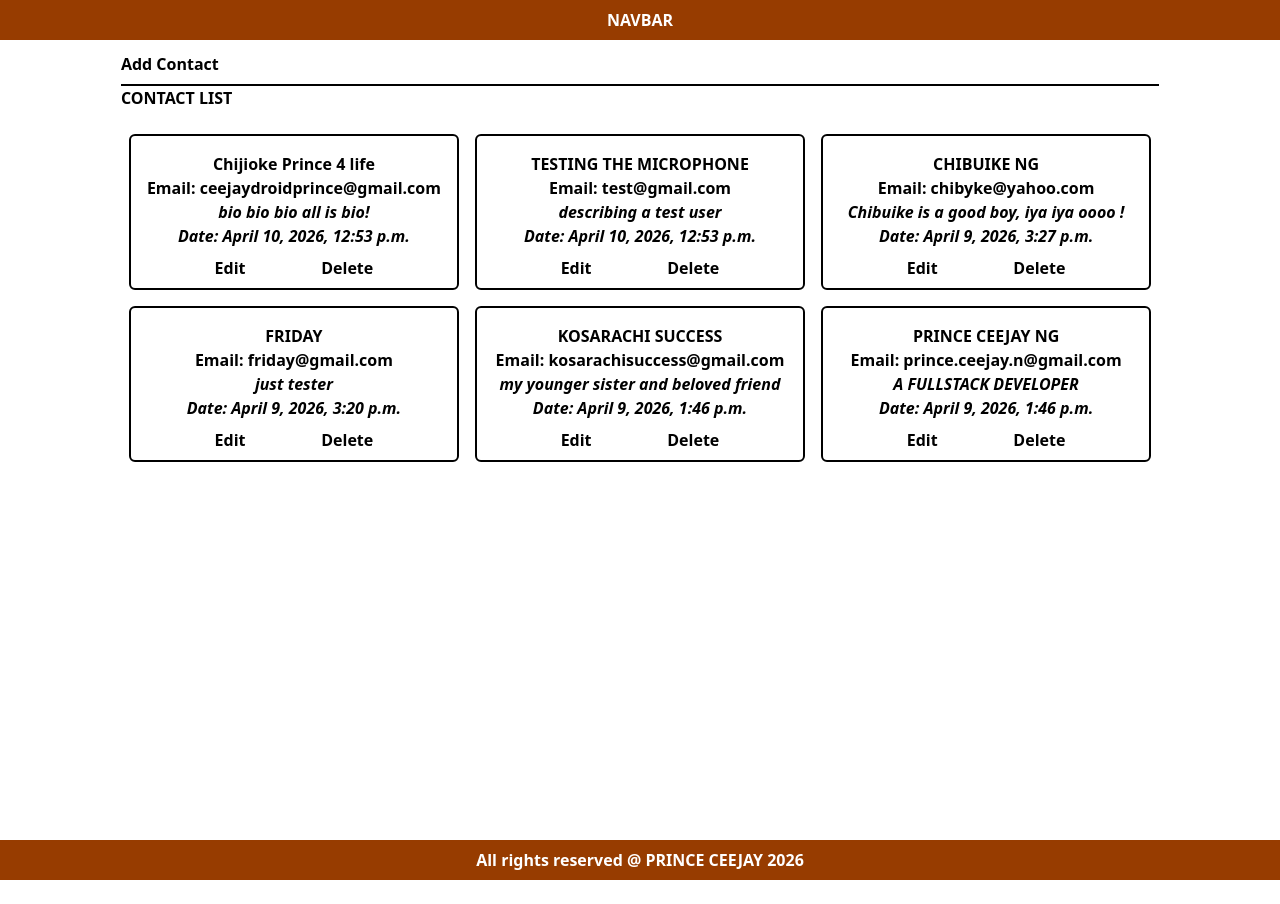
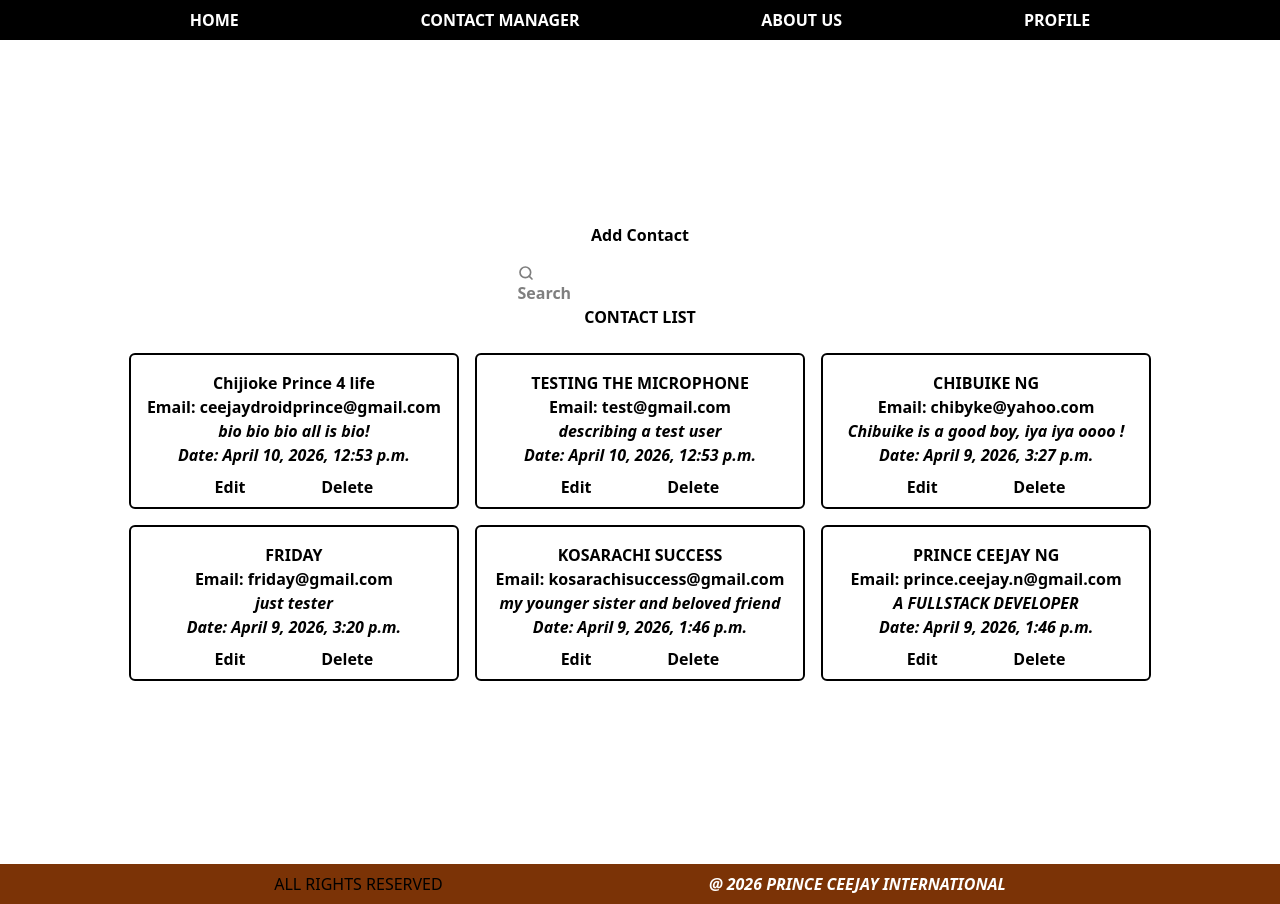
Before and after one commit to PRINCE-CEEJAY/contact-manager, a Django app: page /manager/ in a window 1280 px wide. Before the commit the page ends 880 px from the top, so only its background shows below. Run offline with Django 5.2, Linux system fonts and the light colour scheme; a user stored in the database is signed in; data comes from the database, SQL or seed files in the repository; both versions use the stored data as it was after the commit; some libraries are stand-ins or nearby versions.

Commit message:
fixed CRUD bugs

```diff
--- a/manager/urls.py
+++ b/manager/urls.py
@@ -3,6 +3,7 @@ from . import views
 
 urlpatterns = [
     path('contact_form/', views.get_contact_form, name='get_contact_form'),
+    path('search/', views.search, name='search'),
     path('', views.create, name='list_create'),
     path('update/<int:id>/', views.update, name='update'),
     path('delete/<int:id>/', views.delete, name='delete'),
--- a/manager/views.py
+++ b/manager/views.py
@@ -1,5 +1,6 @@
-from django.shortcuts import render, get_object_or_404
+from django.shortcuts import render, get_object_or_404, get_list_or_404
 from .models import Manager
+from django.db.models import Q
 from .forms import ManagerForm
 from django.contrib.auth.decorators import login_required
 from django.http import HttpResponse
@@ -17,6 +18,18 @@ def create(request):
     contacts = Manager.objects.filter(user=request.user).order_by('-date_created')
     context = {'contacts': contacts}
     return render(request, 'manager/contact-list.html', context)
+
+@login_required
+def search(request):
+    query = request.GET.get('search')
+    import time
+    time.sleep(2)
+    contacts = get_list_or_404(Manager,
+                              Q(name__icontains=query) |
+                              Q(bio__icontains=query)
+    )
+    return render(request, 'manager/contact-list.html', {'contacts': contacts})
+
 
 @login_required
 def get_contact_form(request):
--- a/templates/base.html
+++ b/templates/base.html
@@ -7,18 +7,22 @@
     <title>CONTACT MANAGER</title>
     <link href="https://cdn.jsdelivr.net/npm/daisyui@5" rel="stylesheet" type="text/css" />
 </head>
-<body>
-    {% include 'globals/navbar.html' %}
+<body class="flex flex-col">
+    <nav class="flex bg-black text-white font-bold justify-evenly items-center p-2 h-fit">
+        {% include 'globals/navbar.html' %}
+    </nav>
     <main class="flex flex-col items-center min-h-screen font-bold p-3">
         {% block content %}
+
         {% endblock %}
-        </main>
+    </main>
 
         <!-- GLOBAL MODAL -->
        {% include 'globals/modal.html' %}
 
-   {% include 'globals/footer.html' %}
-
+       <footer class="flex bg-amber-900 justify-evenly items-center p-2 h-fit">
+           {% include 'globals/footer.html' %}
+       </footer>
     <script src="https://unpkg.com/htmx.org@1.9.10"></script>
     <script src="https://cdn.jsdelivr.net/npm/@tailwindcss/browser@4"></script>
     <script src="https://unpkg.com/htmx.org@1.9.10"></script>
--- a/templates/globals/footer.html
+++ b/templates/globals/footer.html
@@ -1 +1,2 @@
-<footer class="flex justify-center items-center bg-amber-800 text-white p-2 font-bold">All rights reserved @ PRINCE CEEJAY 2026</footer>
+<h1>ALL RIGHTS RESERVED</h1>
+<h3 class="italic text-white font-bold">@ 2026 PRINCE CEEJAY INTERNATIONAL</h3>
--- a/templates/globals/modal.html
+++ b/templates/globals/modal.html
@@ -1,7 +1,7 @@
  <!-- GLOBAL MODAL -->
  <div id="modal" class="fixed inset-0 hidden bg-black/95 items-center justify-center z-1000 w-full">
 
-    <div id="modal-content" class="relative p-6 rounded-2xl transition-all duration-300 opacity-95 scale-95 text-white">
+    <div id="modal-content" class="relative bg-white p-6 rounded-2xl transition-all duration-300 opacity-95 scale-95">
 
         <!-- CLOSE BUTTON -->
         <button hx-on:click="closeModal()" class="absolute right-2 top-2 btn btn-secondary">Close</button>
--- a/templates/globals/navbar.html
+++ b/templates/globals/navbar.html
@@ -1 +1,4 @@
-<nav class="flex justify-center items-center bg-amber-800 text-white p-2 font-bold">NAVBAR</nav>
+<a href="#" class="hover:text-gray-500">HOME</a>
+<a href="#" class="hover:text-gray-500">CONTACT MANAGER</a>
+<a href="#" class="hover:text-gray-500">ABOUT US</a>
+<a href="#" class="hover:text-gray-500">PROFILE</a>
--- a/templates/manager/contact-list.html
+++ b/templates/manager/contact-list.html
@@ -1,10 +1,10 @@
 {% extends 'base.html' %}
 
 {% block content %}
-<div>
+<div class="flex flex-col justify-center items-center min-w-screen min-h-screen">
 
    <button
-   class="btn btn-primary mb-2"
+   class="btn btn-primary mb-2 px-5 py-2"
    hx-get="{% url 'get_contact_form' %}"
    hx-swap="innerHTML"
    hx-target="#modal-body"
@@ -14,6 +14,8 @@
    <hr/>
    <hr/>
 
+    {% include 'manager/partials/loading.html' %}
+    {% include 'manager/partials/search.html' %}
 
     <h1>CONTACT LIST</h1>
     <div class="mt-4">
--- a/templates/manager/partials/edit-contact.html
+++ b/templates/manager/partials/edit-contact.html
@@ -1,5 +1,5 @@
-<form hx-post="{% url 'update' contact.id %}" hx-swap="outerHTML" hx-target="#contact-list" hx-on="htmx:afterRequest: closeModal()">
+<form hx-post="{% url 'update' contact.id %}" hx-swap="outerHTML" hx-target="#contact-{{ contact.id }}" hx-on="htmx:afterRequest: closeModal()">
     <p class="italic">Update {{ contact.name }} ?</p>
     {{ form.as_p }}
-    <button>Save</button>
+    <button class="btn btn-primary">Save</button>
 </form>
--- a/templates/manager/partials/loading.html
+++ b/templates/manager/partials/loading.html
@@ -0,0 +1,10 @@
+<div class="htmx-indicator" id="loading">
+    <span class="loading loading-spinner text-primary"></span>
+    <span class="loading loading-spinner text-secondary"></span>
+    <span class="loading loading-spinner text-accent"></span>
+    <span class="loading loading-spinner text-neutral"></span>
+    <span class="loading loading-spinner text-info"></span>
+    <span class="loading loading-spinner text-success"></span>
+    <span class="loading loading-spinner text-warning"></span>
+    <span class="loading loading-spinner text-error"></span>
+</div>
--- /dev/null
+++ b/templates/manager/partials/search.html
@@ -0,0 +1,25 @@
+<label class="input">
+    <svg class="h-[1em] opacity-50" xmlns="http://www.w3.org/2000/svg" viewBox="0 0 24 24">
+      <g
+        stroke-linejoin="round"
+        stroke-linecap="round"
+        stroke-width="2.5"
+        fill="none"
+        stroke="currentColor"
+      >
+        <circle cx="11" cy="11" r="8"></circle>
+        <path d="m21 21-4.3-4.3"></path>
+      </g>
+    </svg>
+    <input
+    type="search"
+    required placeholder="Search"
+    name="search"
+    hx-get="{% url 'search' %}"
+    hx-trigger="keyup delay:500ms"
+    hx-target="#contact-list"
+    hx-on::before-request="this.classList.add('opacity-50')"
+    hx-on::after-request="this.classList.remove('opacity-50')"
+    hx-indicator="#loading"
+    />
+  </label>
```
Also changed, not shown: db.sqlite3.
